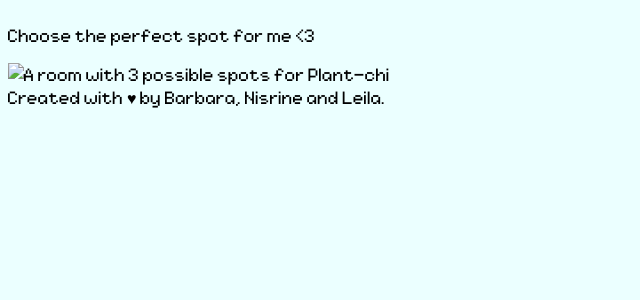
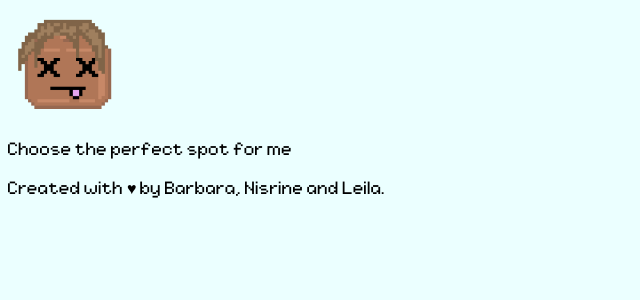
Before and after one commit to leilamyar/plant-chi, a PHP site: template views/page/choose-a-spot.php in a window 1280 px wide. Shown: the top 300 px of the page, without its empty margins (0-640 px from the left). Run offline with PHP 8.4, Linux system fonts and the light colour scheme; the template is opened without the code that fills it, so the values that code supplies are empty.

Commit message:
add(spot) : img + dedicated css file

```diff
--- /dev/null
+++ b/public/css/choose_spot_style.css
@@ -0,0 +1,10 @@
+/* Choose a spot style */
+.flex-c-col {
+  display: flex;
+  flex-flow: column nowrap;
+  width: fit-content;
+}
+
+img {
+  width: 15%;
+}
--- a/public/css/style.css
+++ b/public/css/style.css
@@ -19,9 +19,3 @@ body {
   font-family: PixelFont;
   font-weight: 100;
 }
-
-/* Choose a spot style */
-.flex-c-col {
-  display: flex;
-  flex-flow: column nowrap;
-}
--- a/views/html/head.php
+++ b/views/html/head.php
@@ -7,5 +7,6 @@
   <!-- viewport meta data hereabove : for mobile config -->
   <title>Plant-chi</title>
   <link rel="stylesheet" href="public/css/style.css">
+  <link rel="stylesheet" href="public/css/choose_spot_style.css">
 </head>
 <body>
--- a/views/page/choose-a-spot.php
+++ b/views/page/choose-a-spot.php
@@ -1,14 +1,16 @@
 <main class="flex-c-col">
   <!-- COLUMN 1 = plant-chi img + text -->
-  <!-- <img src="" alt="Plant-chi gives instructions"> -->
-  <p>Choose the perfect spot for me <3 </p>
+  <div>
+    <div class="scale-img">
+      <img src="public/images/plant-chi_dead.png" alt="Plant-chi gives instructions">
+    </div>
+    <p>Choose the perfect spot for me</p>
+  </div>
   <!-- COLUMN 2 = room img -->
   <!-- COLUMN 2 = grid ON TOP of room img -->
-  <div class="choose-spot-grid">
-    <img src="" alt="A room with 3 possible spots for Plant-chi">
-  </div>
-  <div class="choose-spot-grid">
-
+  <div class="choose-spot-game">
+    <!-- <img class="scale-img" src="public/images/rooms/bright_no_direct_sun.png" alt="Room with 3 possible spots for Plant-chi"> -->
+    <div class="choose-spot-grid"></div>
   </div>
 </main>
 <script src="public/js/choose-a-spot.js"></script>
```
Also changed, not shown: public/images/gauge/gauge_thirsty.png (renamed from public/images/gauge_thirsty.png), public/images/gauge/gauge_too_much.png (renamed from public/images/gauge_too_much.png), public/images/gauge/happy.png (renamed from public/images/happy.png), public/images/gauge/less_happy.png (renamed from public/images/less_happy.png), public/images/gauge/less_thisty.png (renamed from public/images/less_thisty.png), public/images/rooms/bright_no_direct_sun.png (added).
